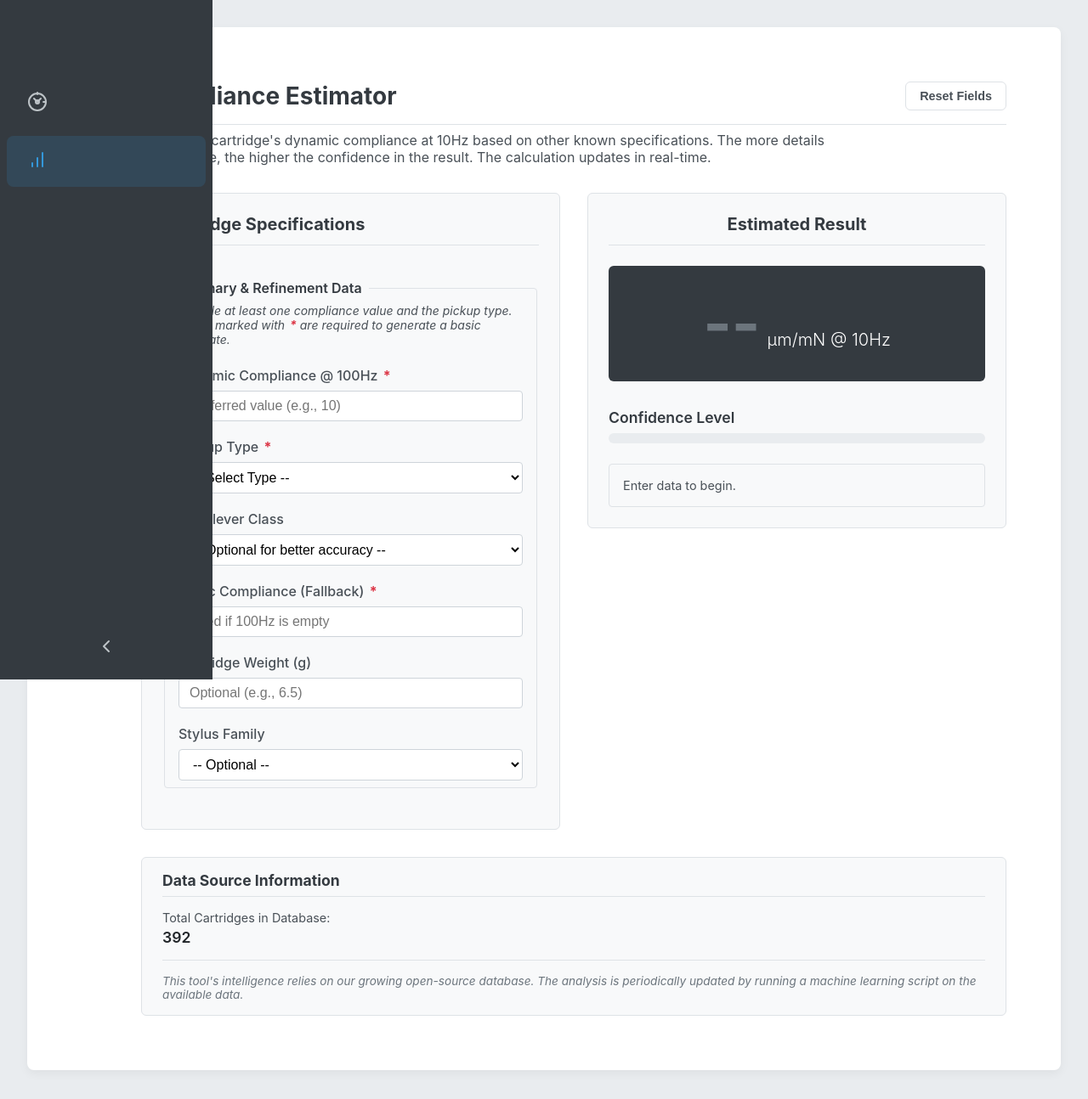
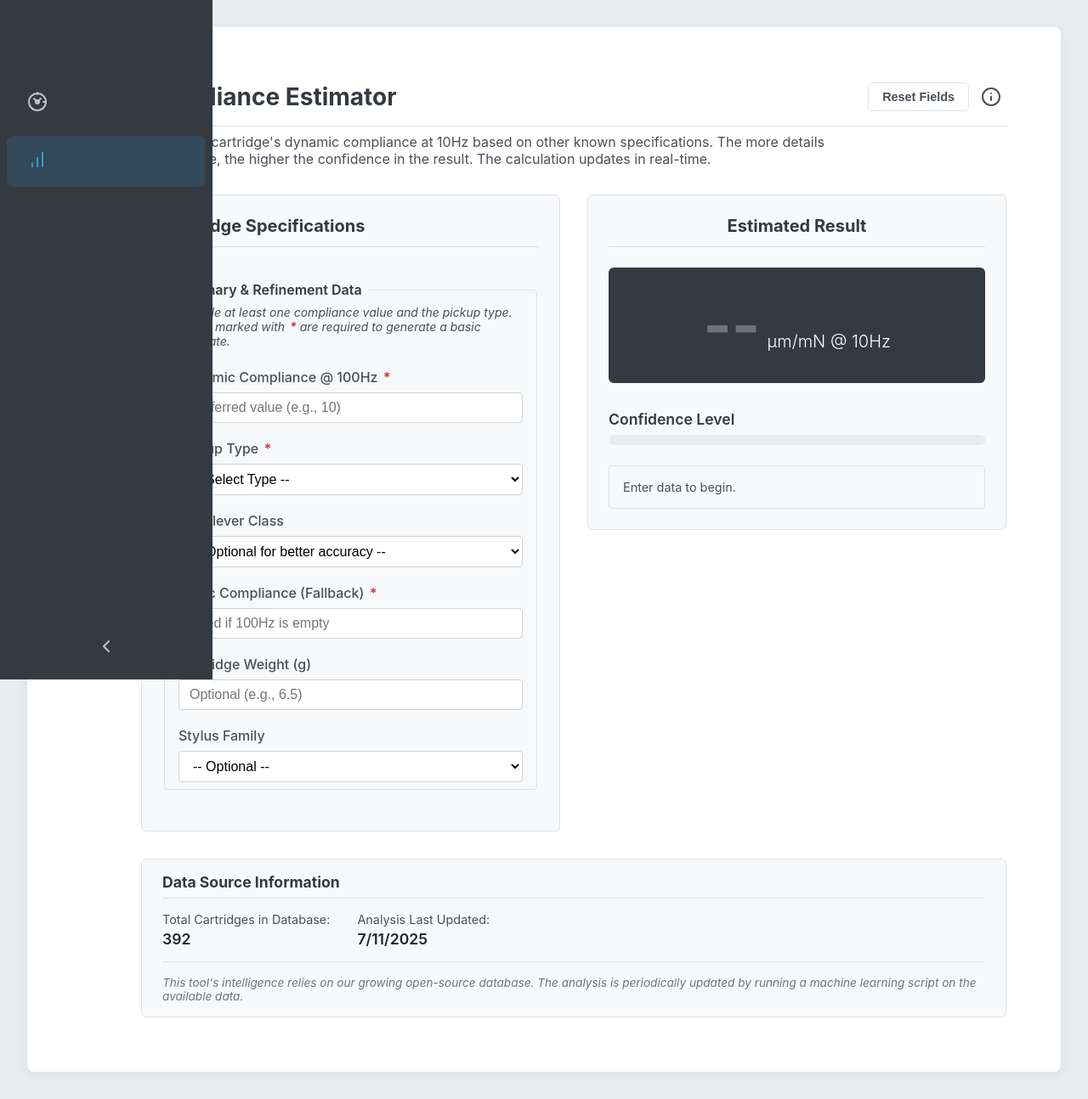
Before and after one commit to Engrove/Turntable, a Vue app: page /compliance-estimator in a window 1280 px wide. Shown: the whole page at 85% size. Built offline with nearby package versions, Linux system fonts and the light colour scheme.

Commit message:
Update ComplianceEstimatorView.vue

```diff
--- a/src/views/ComplianceEstimatorView.vue
+++ b/src/views/ComplianceEstimatorView.vue
@@ -1,14 +1,17 @@
 <!-- src/views/ComplianceEstimatorView.vue -->
 
 <script setup>
-import { onUnmounted } from 'vue';
+import { ref, onUnmounted } from 'vue';
 import { useEstimatorStore } from '@/store/estimatorStore.js';
 import EstimatorInputPanel from '@/components/EstimatorInputPanel.vue';
 import EstimatorResultsPanel from '@/components/EstimatorResultsPanel.vue';
 import EstimatorChart from '@/components/EstimatorChart.vue';
+import HelpModal from '@/components/HelpModal.vue'; // Importera HelpModal
 
 const store = useEstimatorStore();
+const showHelp = ref(false); // State för att visa/dölja modalen
 
+// Återställ inputfälten när komponenten lämnas
 onUnmounted(() => {
   if (store && typeof store.resetInput === 'function') {
     store.resetInput();
@@ -18,11 +21,13 @@ onUnmounted(() => {
 
 <template>
   <div>
+    <!-- 1. Laddningsvy -->
     <div v-if="store.isLoading" class="status-container">
       <h2>Loading Estimator...</h2>
       <p>Fetching analysis rules and database...</p>
     </div>
 
+    <!-- 2. Felvy -->
     <div v-else-if="store.error" class="status-container error">
       <h2>Initialization Failed</h2>
       <p>Could not load the necessary data. Please see debug log below.</p>
@@ -33,12 +38,16 @@ onUnmounted(() => {
       </ol>
     </div>
 
+    <!-- 3. Huvudvy för verktyget -->
     <div v-else-if="store.estimationRules && store.allPickups.length > 0" class="tool-view">
       <div class="tool-header">
         <h1>Compliance Estimator</h1>
-        <button @click="store.resetInput()" class="reset-button">
-          Reset Fields
-        </button>
+        <div class="header-buttons">
+          <button @click="store.resetInput()" class="reset-button">Reset Fields</button>
+          <button @click="showHelp = true" class="icon-help-button" title="Help & Methodology">
+            <svg xmlns="http://www.w3.org/2000/svg" width="24" height="24" viewBox="0 0 24 24" fill="none" stroke="currentColor" stroke-width="2" stroke-linecap="round" stroke-linejoin="round"><circle cx="12" cy="12" r="10"></circle><line x1="12" y1="16" x2="12" y2="12"></line><line x1="12" y1="8" x2="12.01" y2="8"></line></svg>
+          </button>
+        </div>
       </div>
       <p class="tool-description">
         Estimate a cartridge's dynamic compliance at 10Hz based on other known specifications.
@@ -63,10 +72,9 @@ onUnmounted(() => {
             <span class="label">Total Cartridges in Database:</span>
             <span class="value">{{ store.allPickups.length }}</span>
           </div>
-          <!-- HÄR ÄR ÄNDRINGEN -->
-          <div v-if="store.databaseLastModified" class="summary-item">
-            <span class="label">Database Last Updated:</span>
-            <span class="value">{{ new Date(store.databaseLastModified).toLocaleDateString() }}</span>
+          <div v-if="store.estimationRules.timestamp" class="summary-item">
+            <span class="label">Analysis Last Updated:</span>
+            <span class="value">{{ new Date(store.estimationRules.timestamp).toLocaleDateString() }}</span>
           </div>
         </div>
         <p class="summary-note">
@@ -74,7 +82,34 @@ onUnmounted(() => {
           The analysis is periodically updated by running a machine learning script on the available data.
         </p>
       </div>
+
+      <!-- Hjälp-modalen -->
+      <HelpModal :isOpen="showHelp" @close="showHelp = false">
+        <template #header>
+          <h2>Estimator Methodology</h2>
+        </template>
+        <template #default>
+          <h4>How It Works</h4>
+          <p>This tool estimates a cartridge's dynamic compliance at 10Hz, which is the standard frequency for matching with a tonearm's effective mass. Many manufacturers, especially from Japan, only provide a measurement at 100Hz.</p>
+          <p>Historically, a simple multiplier (e.g., 1.5x to 2x) was used to convert the 100Hz value. This tool improves upon that by using a data-driven, hierarchical approach.</p>
+          <hr>
+          <h4>The Hierarchical Rule System</h4>
+          <p>The estimator uses a pre-calculated set of rules generated from a database of over 300 cartridges. It attempts to find the most specific rule that matches your input, in the following order of priority:</p>
+          <ol>
+              <li><strong>Priority 1 (Most Specific):</strong> Looks for a rule matching the cartridge's <strong>Type, Cantilever Class, and Stylus Family</strong>.</li>
+              <li><strong>Priority 2:</strong> If no match is found, it looks for a rule matching just the <strong>Type and Cantilever Class</strong>.</li>
+              <li><strong>Priority 3:</strong> If still no match, it looks for a rule matching only the <strong>Type</strong>.</li>
+              <li><strong>Global Fallback:</strong> If no specific rule can be found, it uses a general conversion factor calculated from all relevant cartridges in the database.</li>
+          </ol>
+          <p>The confidence level and the description text in the results panel will tell you exactly which level of rule was used for your estimate.</p>
+          <hr>
+          <h4>Why Data Matters</h4>
+          <p>The accuracy of this tool is directly proportional to the quality and quantity of data in the underlying `pickup_data.json` file. The more cartridges with known 10Hz and 100Hz values we have, the more precise and reliable the generated rules become. The statistical analysis only creates rules for combinations with a sufficient number of data points to be considered meaningful.</p>
+        </template>
+      </HelpModal>
     </div>
+
+    <!-- 4. Fallback-vy -->
      <div v-else class="status-container error">
       <h2>An Unexpected Error Occurred</h2>
       <p>Could not render the tool. The state after loading was not as expected. Please see debug log below.</p>
@@ -87,16 +122,18 @@ onUnmounted(() => {
 </template>
 
 <style scoped>
-/* ... (all css is unchanged) ... */
 .debug-log { text-align: left; background: #fff; border: 1px solid #ddd; padding: 1rem; padding-left: 3rem; border-radius: 4px; font-family: monospace; font-size: 0.85rem; color: #333; max-height: 300px; overflow-y: auto; }
 .status-container { padding: 2rem; text-align: center; background-color: var(--panel-bg); border: 1px solid var(--border-color); border-radius: 6px; }
 .status-container.error { background-color: var(--danger-color); color: var(--danger-text); border-color: #f5c6cb; }
 .status-container pre { white-space: pre-wrap; word-wrap: break-word; text-align: left; background-color: rgba(0,0,0,0.05); padding: 1rem; border-radius: 4px; }
 .tool-view { display: flex; flex-direction: column; }
-.tool-header { display: flex; justify-content: space-between; align-items: center; padding-bottom: 1rem; margin-bottom: 0.5rem; border-bottom: 1px solid var(--border-color); }
+.tool-header { display: flex; justify-content: space-between; align-items: center; gap: 1rem; padding-bottom: 1rem; margin-bottom: 0.5rem; border-bottom: 1px solid var(--border-color); }
 .tool-header h1 { margin: 0; font-size: 1.75rem; color: var(--header-color); }
+.header-buttons { display: flex; align-items: center; gap: 0.5rem; }
 .reset-button { padding: 0.5rem 1rem; font-size: 0.9rem; font-weight: 600; color: var(--label-color); background-color: transparent; border: 1px solid var(--border-color); border-radius: 6px; cursor: pointer; transition: all 0.2s ease; }
 .reset-button:hover { background-color: #f8f9fa; border-color: #adb5bd; color: var(--text-color); }
+.icon-help-button { background: none; border: 1px solid transparent; border-radius: 50%; cursor: pointer; color: var(--label-color); display: flex; align-items: center; justify-content: center; width: 36px; height: 36px; transition: all 0.2s ease; padding: 0; }
+.icon-help-button:hover { background-color: #e9ecef; border-color: var(--border-color); color: var(--text-color); }
 .tool-description { margin-top: 0; margin-bottom: 2rem; color: var(--label-color); max-width: 80ch; }
 .estimator-grid { display: grid; grid-template-columns: repeat(auto-fit, minmax(400px, 1fr)); gap: 2rem; align-items: start; }
 .data-summary-panel { margin-top: 2rem; padding: 1rem 1.5rem; background-color: #f8f9fa; grid-column: 1 / -1; }
```
